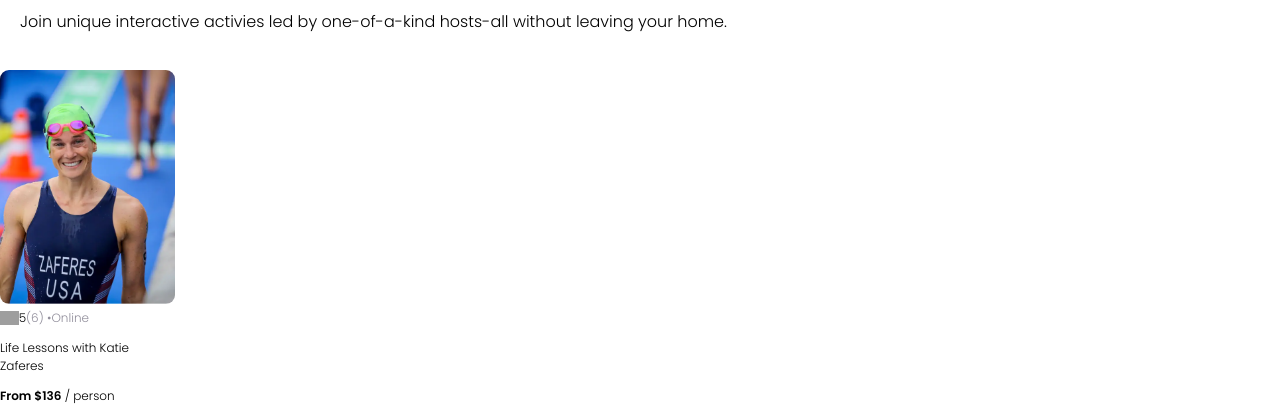
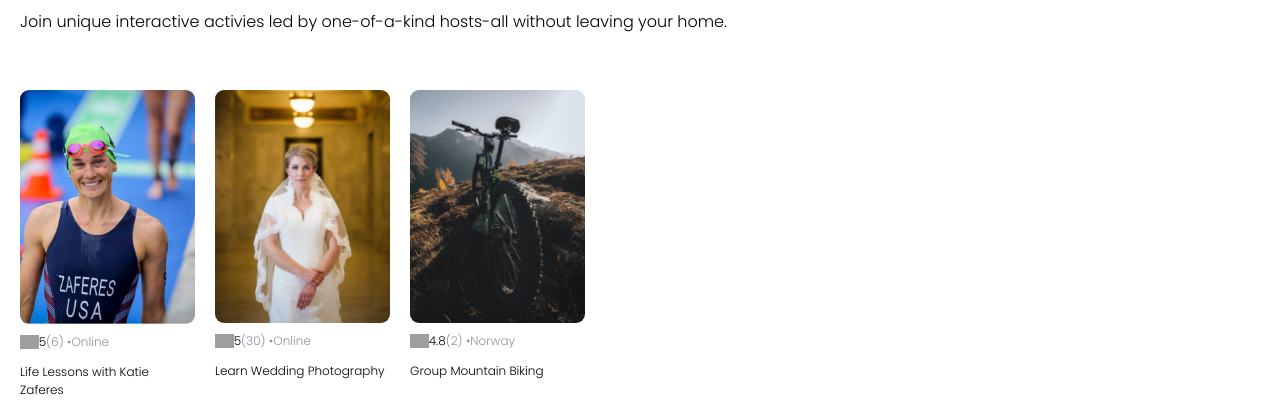
Before and after one commit to lay-Xi/ReactAirbnbClone, a React (Create React App) app in the folder airbnb-clone/: page / in a window 1280 px wide. Shown: the part 496-906 px from the top of the page. Built offline with nearby package versions, Linux system fonts and the light colour scheme; grey boxes are pictures that could not be loaded.

Commit message:
Added cards styling

```diff
--- a/airbnb-clone/src/App.jsx
+++ b/airbnb-clone/src/App.jsx
@@ -4,7 +4,7 @@
 import data from './data.js';
 
 export default function App() {
-  let cards = data.map(x =>
+  let cards = data.map((x) => (
     <Card
       img={x.coverImg}
       rating={x.stats.rating}
@@ -12,14 +12,14 @@
       location={x.location}
       title={x.title}
       price={x.price}
-      />
-    )
+    />
+  ));
 
   return (
     <div>
       <Navbar />
       <Hero />
-      {cards}
+      <section className='card-list'>{cards}</section>
     </div>
   );
 }
--- a/airbnb-clone/src/components/Card.jsx
+++ b/airbnb-clone/src/components/Card.jsx
@@ -1,22 +1,17 @@
 import star from '../images/star.png';
 
 export default function Card(props) {
-  console.log(props)
   return (
     <div className='card'>
-      <img
-        className='card--image'
-        src={`../images/${props.img}`}
-        alt=''
-      />
+      <img className='card--image' src={`../images/${props.img}`} alt='' />
       <div className='card--stats'>
         <img className='card--star' src={star} alt='red star' />
         <span>{props.rating}</span>
         <span className='gray'>({props.reviewCount}) • </span>
         <span className='gray'>{props.location}</span>
       </div>
-      <p>{props.title}</p>
-      <p>
+      <p className='card--title'>{props.title}</p>
+      <p className='card--price'>
         <span className='bold'>From ${props.price}</span> / person
       </p>
     </div>
--- a/airbnb-clone/src/index.css
+++ b/airbnb-clone/src/index.css
@@ -16,7 +16,7 @@
 }
 
 .gray {
-  color: #918e9b
+  color: #918e9b;
 }
 
 .bold {
@@ -41,14 +41,30 @@
   margin-top: 0;
 }
 
+.card-list {
+  display: flex;
+  flex-wrap: nowrap;
+  gap: 20px;
+  overflow-x: auto;
+}
+
 .card {
   width: 175px;
   font-size: 12px;
+  flex: 0 0 auto;
+  display: flex;
+  flex-direction: column;
 }
 
 .card--image {
   width: 100%;
   border-radius: 9px;
+  margin-bottom: 9px;
+}
+
+.card--title {
+  overflow: hidden;
+  text-overflow: ellipsis;
 }
 
 .card--stats {
@@ -59,3 +75,7 @@
 .card--star {
   height: 14px;
 }
+
+.card--price {
+  margin-top: auto;
+}
```
